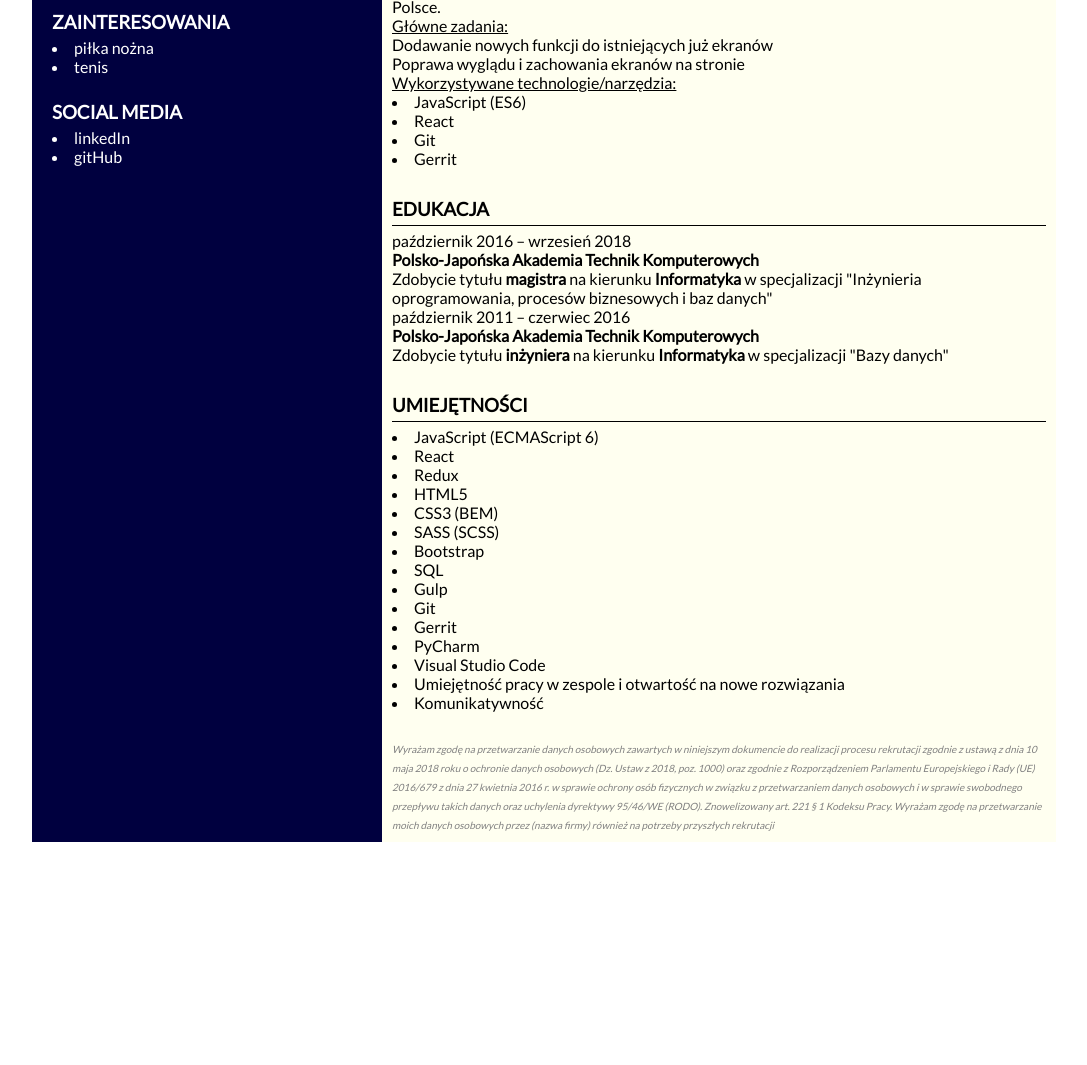
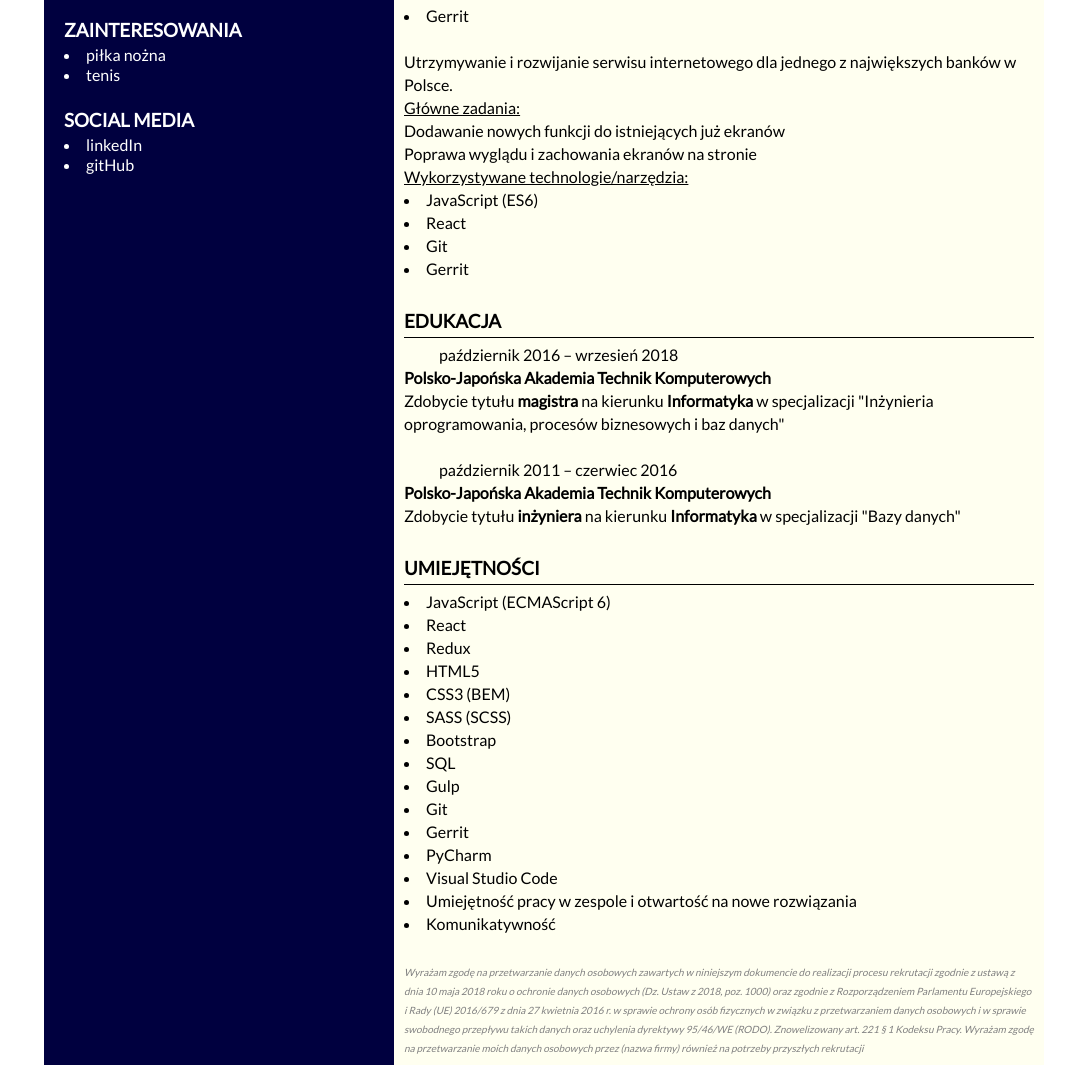
Before and after one commit to ossowsky/myCV, a website: page src/index.html in a window 1280 px wide. Shown: the part 725-1790 px from the top of the page, without its empty margins (96-1183 px from the left). Before the commit the page ends 1567 px from the top, so only its background shows below. Drawn offline with nearby package versions, Linux system fonts and the light colour scheme; files that its build step writes are made by us from their sources.

Commit message:
[myCV][#012]: change size of page, small CSS updates

```diff
--- a/src/index.html
+++ b/src/index.html
@@ -130,10 +130,11 @@
                 <h3 class="section__title">edukacja</h3>
               </div>
               <article class="section__article">
-                <p>październik 2016 – wrzesień 2018</p>
+                <p class="section__indent">październik 2016 – wrzesień 2018</p>
                 <p><strong>Polsko-Japońska Akademia Technik Komputerowych</strong></p>
                 <p>Zdobycie tytułu <strong>magistra</strong> na kierunku <strong>Informatyka</strong> w specjalizacji "Inżynieria oprogramowania, procesów biznesowych i baz danych"</p>
-                <p>październik 2011 – czerwiec 2016</p>
+                <br />
+                <p class="section__indent">październik 2011 – czerwiec 2016</p>
                 <p><strong>Polsko-Japońska Akademia Technik Komputerowych</strong></p>
                 <p>Zdobycie tytułu <strong>inżyniera</strong> na kierunku <strong>Informatyka</strong> w specjalizacji "Bazy danych"</p>
               </article>
--- a/src/sass/_aside.scss
+++ b/src/sass/_aside.scss
@@ -6,6 +6,7 @@
   color: #FFF;
   display: flex;
   flex-direction: column;
+  line-height: 20px;
   max-width: 350px;
   padding: 10px;
   width: 350px;
--- a/src/sass/_global.scss
+++ b/src/sass/_global.scss
@@ -8,7 +8,7 @@
 .container {
   background-color: #FFFFF0;
   margin: 0 auto;
-  width: 80%;
+  width: 1000px;
 }
 
 .content {
@@ -16,6 +16,6 @@
 
   &--vertical{
     flex-direction: column;
-    width: calc(100% - 350px);
+    width: 650px;
   }
 }
--- a/src/sass/_mainContent.scss
+++ b/src/sass/_mainContent.scss
@@ -26,5 +26,13 @@
     &__list {
       @include reset-ul();
     }
+
+    &__article {
+      line-height: 23px;
+    }
+
+    &__indent {
+      text-indent: 35px;
+    }
   }
 }
```
Also changed, not shown: README.md.
